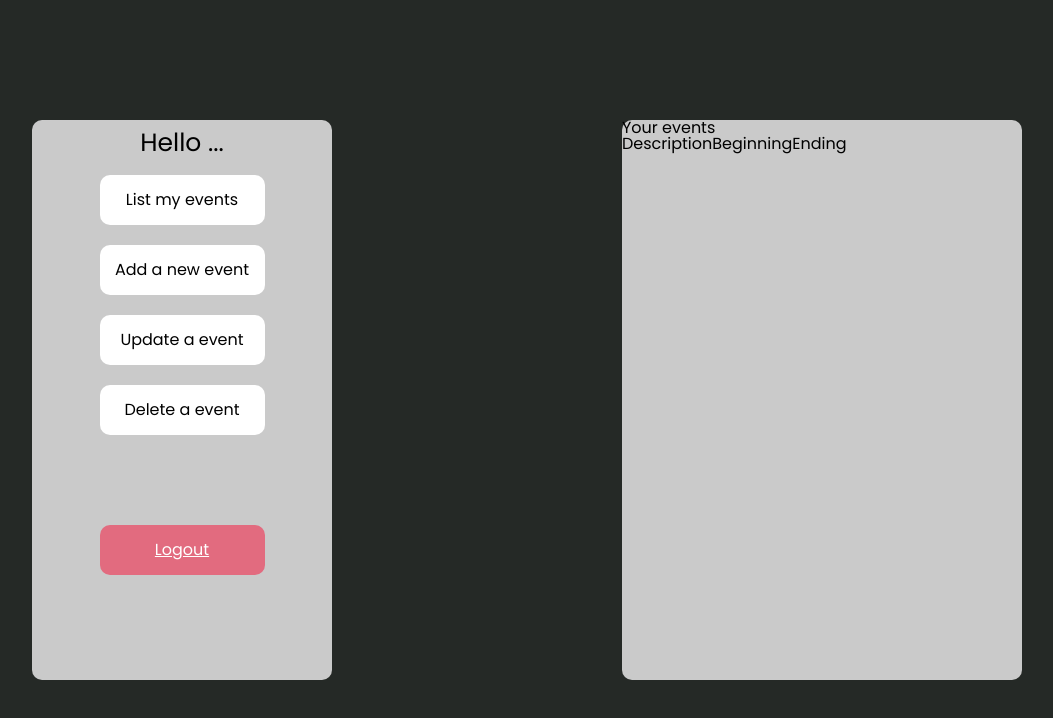
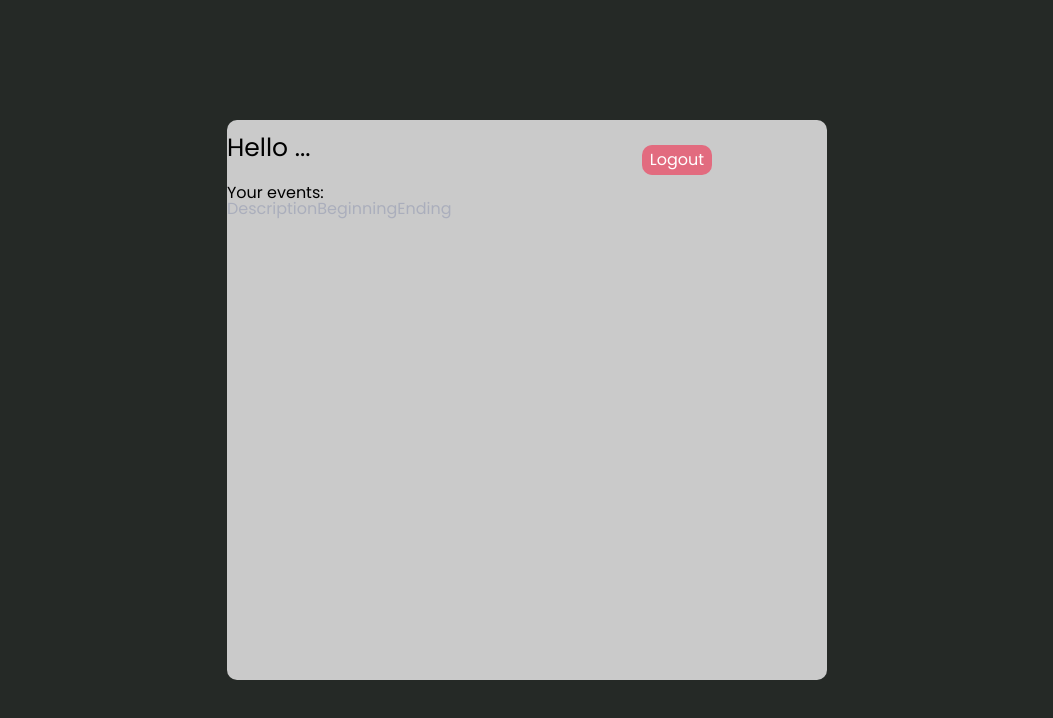
Before and after one commit to pedrolucaspalma/Cal.js, a plain HTML site: page frontend/main/index.html in a window 1280 px wide. Shown: the whole page, without its empty margins (113-1166 px from the left). Drawn offline with Linux system fonts and the light colour scheme.

Commit message:
update html/css

```diff
--- a/frontend/main/index.html
+++ b/frontend/main/index.html
@@ -14,30 +14,33 @@
         <div class="page-container">
 
                 <section class="user-pannel-container">
-                    <h2 class="main-page-greeting">Hello ...</h2>
-                    <a class="action-button" id="list-events">List my events</a>
-                    <a class="action-button" id="add-new-event">Add a new event</a>
-                    <a class="action-button" id="update-an-event">Update a event</a>
-                    <a class="action-button" id="delete-an-event">Delete a event</a>
-                    <a class="action-button" id="logout" href="#" onclick="logout()">Logout</a>
-                </section>
 
-                <section class="user-events-container">
-                    <h2 class="main-page-greeting">Your events</h2>
+                    <div id="user-pannel-container-header">
+                        <h2 id="user-pannel-greeting">Hello ...</h2>
+                        <a class="action-button" id="logout" href="#" onclick="logout()">Logout</a>
+                    </div>
 
-                    <table id="events-table">
-                        <thead>
-                            <tr>Description</tr>
-                            <tr>Beginning</tr>
-                            <tr>Ending</tr>
-                        </thead>
-                        <tbody>
+                    <div id="user-pannel-container-table">
+                        <h2 class="event-table-title">Your events:</h2>
 
-                        </tbody>
-                    </table>
+                        <table id="events-table">
+                            <tr>
+                                <th class="description">Description</th>
+                                <th class="beginning">Beginning</th>
+                                <th class="ending">Ending</th>
+                            </tr>
+                            <tbody>
+
+                            </tbody>
+                        </table>
+                    </div>
 
                 </section>
-
+<!--
+    <a class="action-button" id="list-events">List my events</a>
+    <a class="action-button" id="add-new-event">Add a new event</a>
+    <a class="action-button" id="update-an-event">Update a event</a>
+    <a class="action-button" id="delete-an-event">Delete a event</a> -->
 
             </div>
         </div>
--- a/frontend/main/script.js
+++ b/frontend/main/script.js
@@ -1,4 +1,4 @@
-const logout = ()=>{
-    localStorage.userEmail = ""
-    window.location = "../login/index.html"
-}
+// const logout = ()=>{
+//     localStorage.userEmail = ""
+//     window.location = "../login/index.html"
+// }
--- a/frontend/style.css
+++ b/frontend/style.css
@@ -61,8 +61,7 @@ table {
 	--gray: #252926; /*all pages background color*/
 	--white: #cacaca;
 	--logout-red: #e26b7f;
-
-	--main-page-margin-value: auto;
+	--light-gray: #969cb3;
 }
 
 html,body{
@@ -70,7 +69,6 @@ html,body{
 	font-family: 'Poppins', 'sans-serif';
 }
 
-/* Login and Registration ===========*/
 .page-container{
 	height: 100vh;
     background-color: var(--gray);
@@ -81,6 +79,8 @@ html,body{
 	align-items: center;
 
 }
+
+/* Login and Registration ===========*/
 
 .form-container{
 	height: 70vh;
@@ -129,65 +129,64 @@ html,body{
 
 /* Main Page =================== */
 
-.user-pannel-container, .user-events-container {
+.user-pannel-container{
+	display: block;
+
+	height: 70%;
+	width: 600px;
+	margin-right: auto;
+	margin-left: auto;
+
 	background-color: var(--white);
 	border-radius: 10px;
 }
 
-.user-pannel-container{
-	height: 70%;
-	width: 300px;
-	float: left;
+#user-pannel-container-header{
+	display: block;
+	padding-top: 15px;
 
-	display: flex;
-	flex-direction: column;
-
-	margin-right: var(--main-page-margin-value);
-	margin-left: var(--main-page-margin-value);
+	width: 900px;
 }
 
-.user-pannel-container > .main-page-greeting{
+#user-pannel-container-header > #user-pannel-greeting{
 	display: block;
 
-	margin: 10px auto 10px auto;
+	margin-left: auto;
+	margin-right: auto;
 
 	font-size: 25px;
 }
 
-.user-pannel-container > .action-button{
-	display: inline;
-	float: none;
+#user-pannel-container-header > #logout {
+	display: block;
 
 	margin: 10px auto 10px auto;
-	width: 55%;
-	height: 50px;
+	/* padding: 2px 10px 4px 10px; */
+	padding: none;
+	width: 70px;
+	height: 30px;
 
-	background-color: white;
 	border-radius: 10px;
 
-	line-height: 50px;
+	line-height: 30px;
+	color: white;
 	text-align: center;
+	text-decoration: none;
+
+	background-color: var(--logout-red);
 }
 
-.user-pannel-container > #logout {
-	background-color: var(--logout-red);
-	color: white;
-
-	margin-top: 80px ;
-}
-
-.user-pannel-container > .action-button:hover{
+#user-pannel-container-header > #logout:hover{
 	cursor: pointer;
 }
 
-.user-events-container{
-	height: 70%;
-	width: 400px;
-	float: right;
-	margin-right: var(--main-page-margin-value);
-	margin-left: var(--main-page-margin-value);
+#user-pannel-container-header > #user-pannel-greeting{
+	position:absolute;
 }
 
-#events-table{
 
+
+table th{
+	color: var(--light-gray);
+	opacity: 0.6;
 }
```
Also changed, not shown: frontend/registration/index.html (+5 -5 lines).
